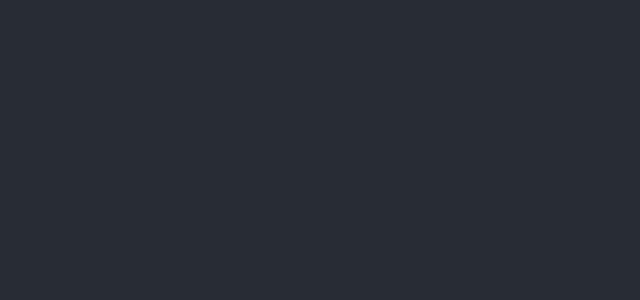
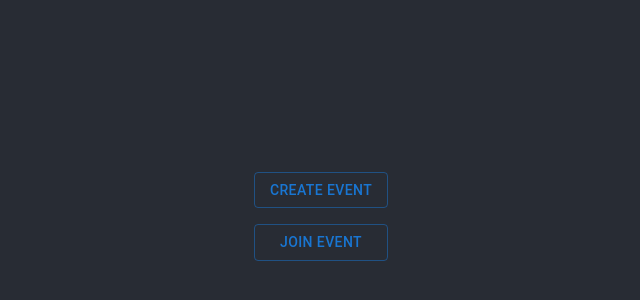
Before and after one commit to MattPChoy/hackathon22, a React (Create React App) app in the folder frontend/: page / in a window 1280 px wide. Shown: the part 184-484 px from the top of the page, without its empty margins (319-959 px from the left). Built offline with nearby package versions, Linux system fonts and the light colour scheme.

Commit message:
working on breaking down existing monolithic app into smaller react components per screen

```diff
--- a/frontend/src/App.js
+++ b/frontend/src/App.js
@@ -1,32 +1,30 @@
-import logo from './logo.svg';
-import coffee from "./images/coffee.png"
-import coffee_top from "./images/coffee-top.png"
+import coffee_top from "./assets/images/coffee-top.png"
+
+import Loading from "./components/Loading"
+import Selection from "./components/Selection"
+
 import Button from '@mui/material/Button';
 import './App.css';
+import React from 'react';
 
-let loading = coffee_top
-function clearCoffee() {
-    document.getElementById("App-logo").style.display="none";
-    document.getElementById("click-here").style.display="absolute";
-}
+// Loading icon
+// function clearCoffee() {
+//     document.getElementById("App-logo").style.display="none";
+//     document.getElementById("click-here").style.display="block";
+// }
 
-setTimeout(() => {
-    clearCoffee();
-}, 3500)
+// setTimeout(() => {
+//     clearCoffee();
+// }, 3500)
 
 function App() {
   return (
     <div className="App">
       <header className="App-header">
-         <img src={loading} id="App-logo" className="App-logo" alt="logo" />
-         <Button style={buttonStyle} variant="outlined" id="click-here"> Click here </Button>
+         <Selection />
       </header>
     </div>
   );
 }
 
-const buttonStyle = {
-    display: 'none'
-}
-
 export default App;
--- /dev/null
+++ b/frontend/src/components/Loading.js
@@ -0,0 +1,16 @@
+import React from "react";
+import coffee_top from "../assets/images/coffee-top.png"
+
+let loading = coffee_top
+
+export default class Loading extends React.Component {
+    constructor(props) {
+        super(props);
+    }
+
+    render() {
+        return (
+            <img src={loading} id="App-logo" className="App-logo" alt="logo" />
+        )
+    }
+}
--- /dev/null
+++ b/frontend/src/components/Selection.js
@@ -0,0 +1,18 @@
+import React from "react";
+import Button from '@mui/material/Button';
+import Stack from '@mui/material/Stack';
+
+export default class Selection extends React.Component {
+    constructor(props) {
+        super(props);
+    }
+
+    render() {
+        return (
+            <Stack direction="column" spacing={2}>
+                <Button variant="outlined" id="create-btn">Create Event</Button>
+                <Button variant="outlined" id="join-btn">Join Event</Button>
+            </Stack>
+        )
+    }
+}
```
Also changed, not shown: frontend/src/assets/images/coffee-top.png (renamed from frontend/src/images/coffee-top.png), frontend/src/assets/images/coffee.png (renamed from frontend/src/images/coffee.png).
